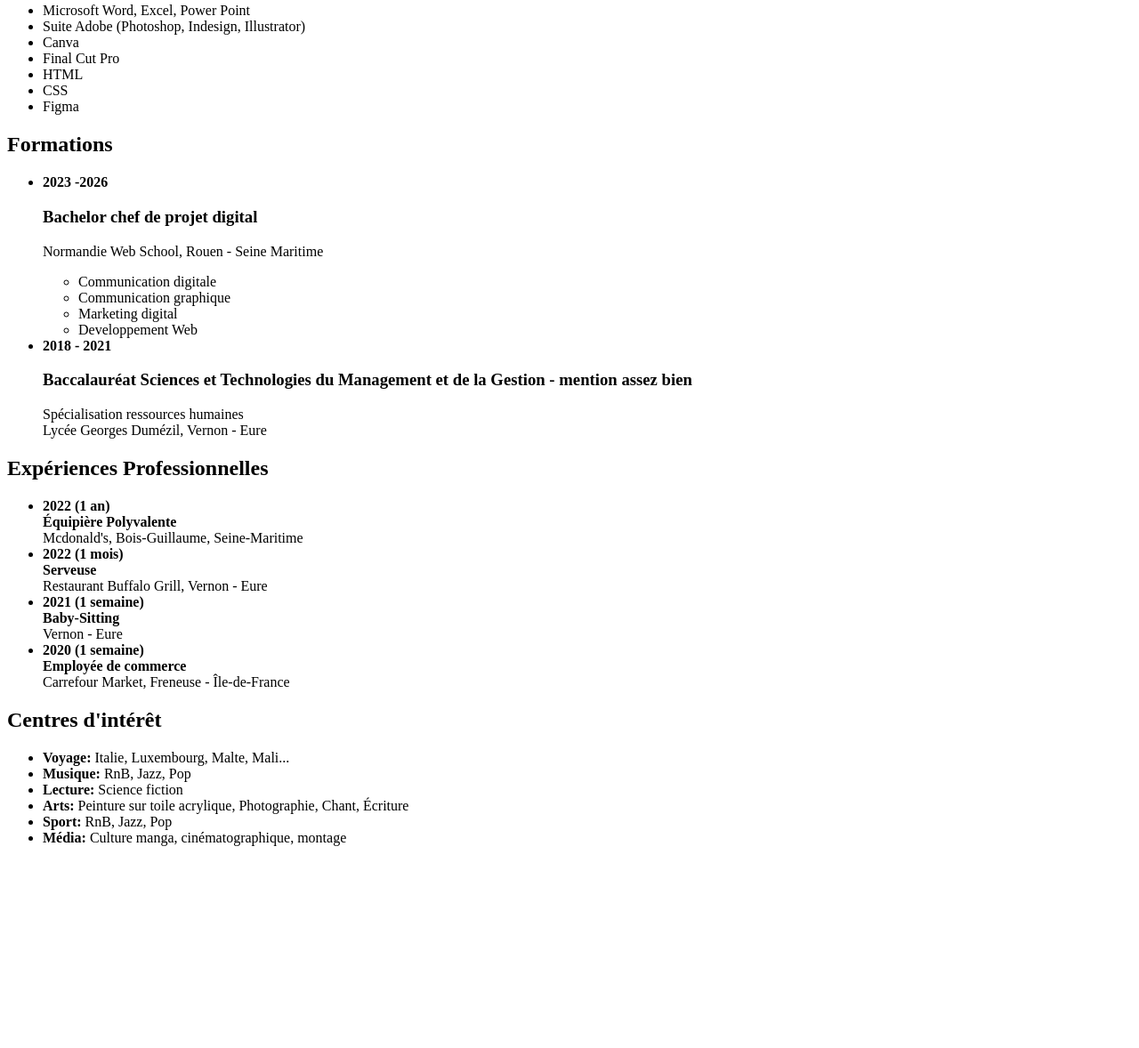
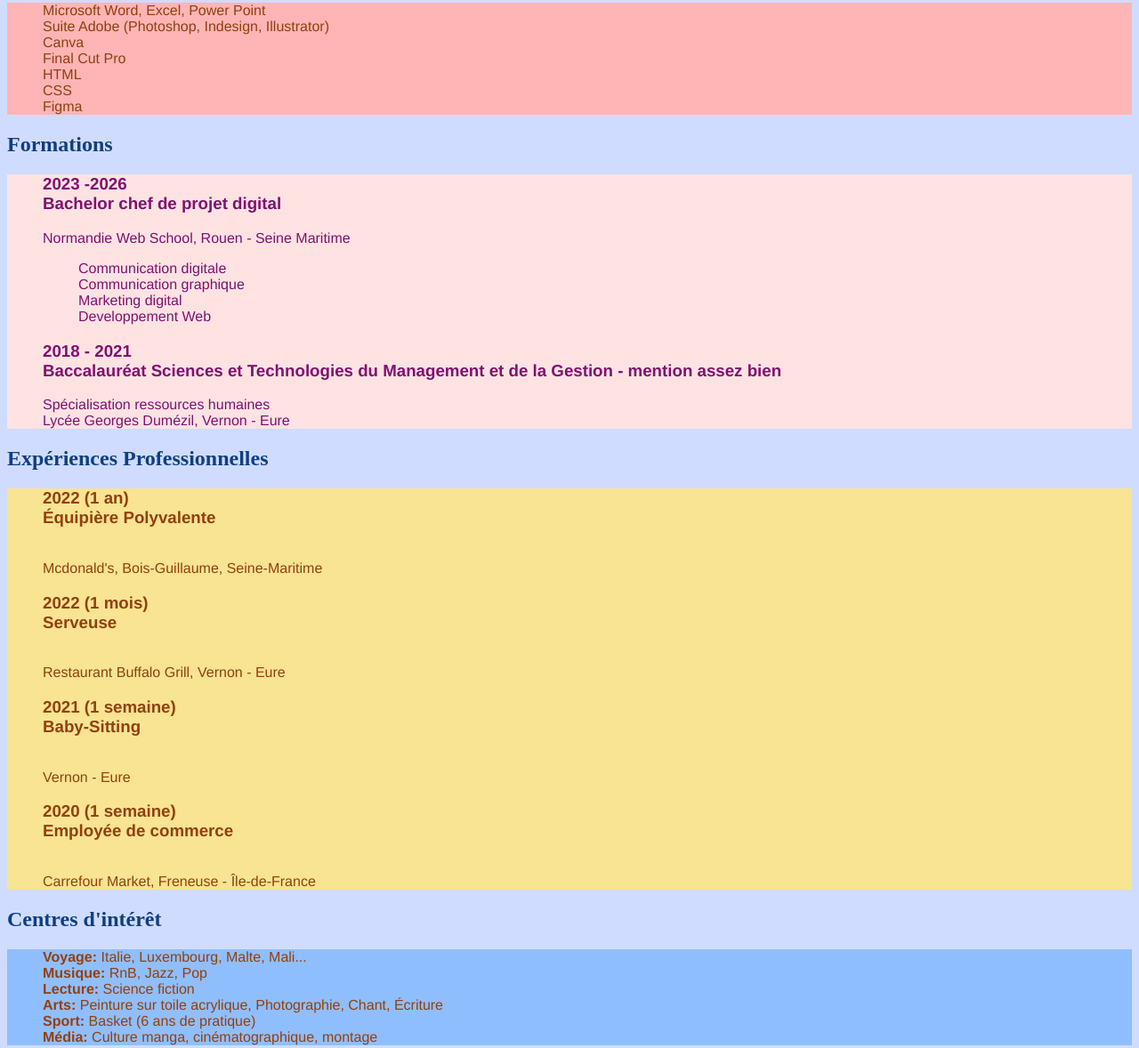
Before and after one commit to oumoukeita27/cv-oumou-keita, a plain HTML site: page index.html in a window 1280 px wide. Shown: the part 631-1809 px from the top of the page at 89% size. Before the commit the page ends 1598 px from the top, so only its background shows below. Drawn offline with nearby package versions, Linux system fonts and the light colour scheme; a web font is replaced by a local one.

Commit message:
ajout css

```diff
--- /dev/null
+++ b/css/style.css
@@ -0,0 +1,61 @@
+/*
+font-family: 'Arimo', sans-serif;
+font-family: 'Gravitas One', serif;
+*/
+
+body {
+    background-color: #CFDCFF;
+    font-family: 'Arimo', sans-serif;
+    color:#92400e
+}
+
+h1 {
+    font-family: 'Lilita One', sans-serif;
+    color: #c65272;
+}
+
+h2 {
+    font-family: 'Gravitas One', serif;
+    color: #ffdd27
+}
+
+#experiences ul {
+    background-color: #f8e493;
+}
+
+section#experiences h2 {
+    color:#103f80
+}
+
+#formations ul {
+    background-color: #ffe3e3;
+}
+
+#formations h2  {
+    color:#103f80
+}
+#formations  {
+    color:#801071
+}
+
+#centres ul {
+    background-color: #8fbeff;
+}
+
+section#centres h2 {
+    color:#103f80
+}
+
+#qualifications ul {
+    background-color: #ffb5b5;
+}
+
+#competences ul {
+    background-color: #ffa975;
+}
+
+header {
+    background-color: #8fbeff;
+}
+
+ul { list-style-type: none;}
--- a/index.html
+++ b/index.html
@@ -10,6 +10,13 @@
     <link rel="manifest" href="/site.webmanifest">
     <meta name="msapplication-TileColor" content="#da532c">
     <meta name="theme-color" content="#ffffff">
+    <link rel="stylesheet" href="./css/style.css">
+    <link rel="preconnect" href="https://fonts.googleapis.com">
+    <link rel="preconnect" href="https://fonts.gstatic.com" crossorigin>
+    <link href="https://fonts.googleapis.com/css2?family=Arimo:ital,wght@0,400;0,700;1,400;1,700&family=Gravitas+One&display=swap" rel="stylesheet">
+    <link rel="preconnect" href="https://fonts.googleapis.com">
+    <link rel="preconnect" href="https://fonts.gstatic.com" crossorigin>
+    <link href="https://fonts.googleapis.com/css2?family=Lilita+One&display=swap" rel="stylesheet">
   </head>
 
   <body>
@@ -24,7 +31,7 @@
         </p>
       </header>
 
-      <section>
+      <section id="profil">
         <!--regroupements de contenu proches-->
         <h2>Profil</h2>
 
@@ -52,7 +59,7 @@
         </table>
       </section>
 
-      <section>
+      <section id="competences">
         <!--regroupements de contenu proches-->
         <h2>Compétences</h2>
         <ul>
@@ -66,7 +73,7 @@
         </ul>
       </section>
 
-      <section>
+      <section id="qualifications">
         <!--regroupements de contenu proches-->
         <h2>Qualifications</h2>
         <ul>
@@ -80,13 +87,13 @@
         </ul>
       </section>
 
-      <section>
+      <section id="formations">
         <!--regroupements de contenu proches-->
         <h2>Formations</h2>
         <ul>
           <li>
-            <strong> 2023 -2026 </strong>
-            <h3>Bachelor chef de projet digital</h3>
+            <h3> 2023 -2026 <br>
+            Bachelor chef de projet digital</h3>
             <p>Normandie Web School, Rouen - Seine Maritime</p>
             <ul>
               <li>Communication digitale</li>
@@ -96,8 +103,7 @@
             </ul>
           </li>
           <li>
-            <strong>2018 - 2021 </strong>
-            <h3>
+            <h3>2018 - 2021 <br>
               Baccalauréat Sciences et Technologies du Management et de la
               Gestion - mention assez bien
             </h3>
@@ -109,36 +115,35 @@
         </ul>
       </section>
 
-      <section>
+      <section id="experiences">
         <!--regroupements de contenu proches-->
         <h2>Expériences Professionnelles</h2>
         <ul>
           <li>
-            <strong
-              >2022 (1 an) <br>
-              Équipière Polyvalente</strong
-            ><br>Mcdonald's, Bois-Guillaume, Seine-Maritime
+            <h3> 2022 (1 an) <br>
+              Équipière Polyvalente
+            </h3> <br>Mcdonald's, Bois-Guillaume, Seine-Maritime
           </li>
           <li>
-            <strong>2022 (1 mois) <br>Serveuse</strong>
+            <h3>2022 (1 mois) <br>Serveuse</h3>
             <br>Restaurant Buffalo Grill, Vernon - Eure
           </li>
           <li>
-            <strong
-              >2021 (1 semaine) <br>
-              Baby-Sitting </strong
-            ><br>Vernon - Eure
+            <h3>
+              2021 (1 semaine) <br>
+              Baby-Sitting </h3>
+            <br>Vernon - Eure
           </li>
           <li>
-            <strong
-              >2020 (1 semaine) <br>
-              Employée de commerce </strong
-            ><br>Carrefour Market, Freneuse - Île-de-France
+            <h3>
+              2020 (1 semaine) <br>
+              Employée de commerce </h3>
+            <br>Carrefour Market, Freneuse - Île-de-France
           </li>
         </ul>
       </section>
 
-      <section>
+      <section id="centres">
         <!--regroupements de contenu proches-->
         <h2>Centres d'intérêt</h2>
         <ul>
@@ -149,7 +154,7 @@
             <strong>Arts:</strong> Peinture sur toile acrylique, Photographie,
             Chant, Écriture
           </li>
-          <li><strong>Sport:</strong> RnB, Jazz, Pop</li>
+          <li><strong>Sport:</strong> Basket (6 ans de pratique)</li>
           <li>
             <strong>Média:</strong> Culture manga, cinématographique, montage
           </li>
```
Also changed, not shown: test.html (added, +11 -0 lines).
